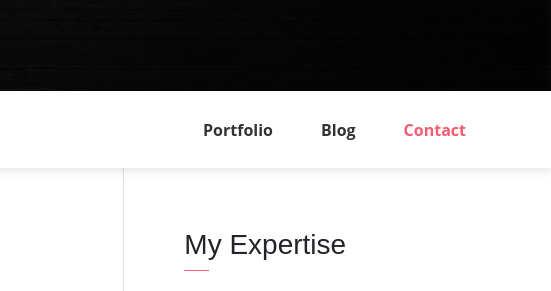
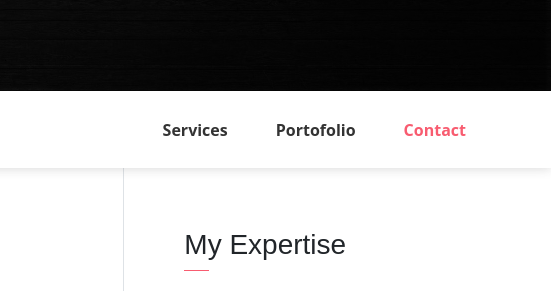
Before and after one commit to chirush/chirush.github.io, a website: page index.html in a window 1280 px wide. Shown: the part 509-800 px from the top of the page, 729-1280 px from the left. Drawn offline with Linux system fonts and the light colour scheme; some packages are replaced by stand-ins of ours.

Commit message:
Update index.html

```diff
--- a/index.html
+++ b/index.html
@@ -52,10 +52,10 @@
                 </ul>
                 <ul class="navbar-nav ml-auto">
                     <li class="nav-item">
-                        <a href="#portfolio" class="nav-link">Portfolio</a>
+                        <a href="#services" class="nav-link">Services</a>
                     </li>
                     <li class="nav-item">
-                        <a href="#blog" class="nav-link">Blog</a>
+                        <a href="#portofolio" class="nav-link">Portofolio</a>
                     </li>
                     <li class="nav-item last-item">
                         <a href="#contact" class="nav-link">Contact</a>
```
